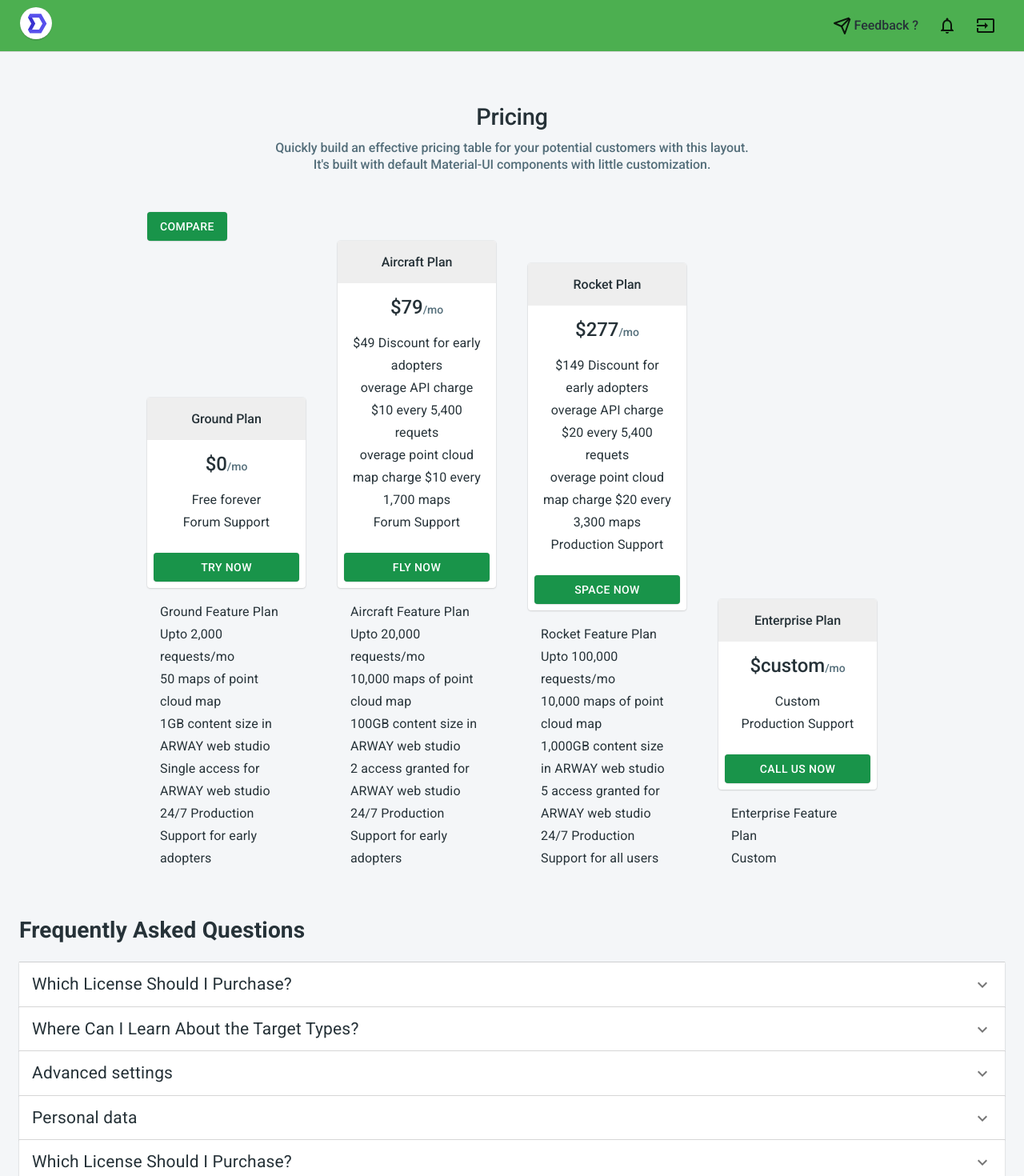
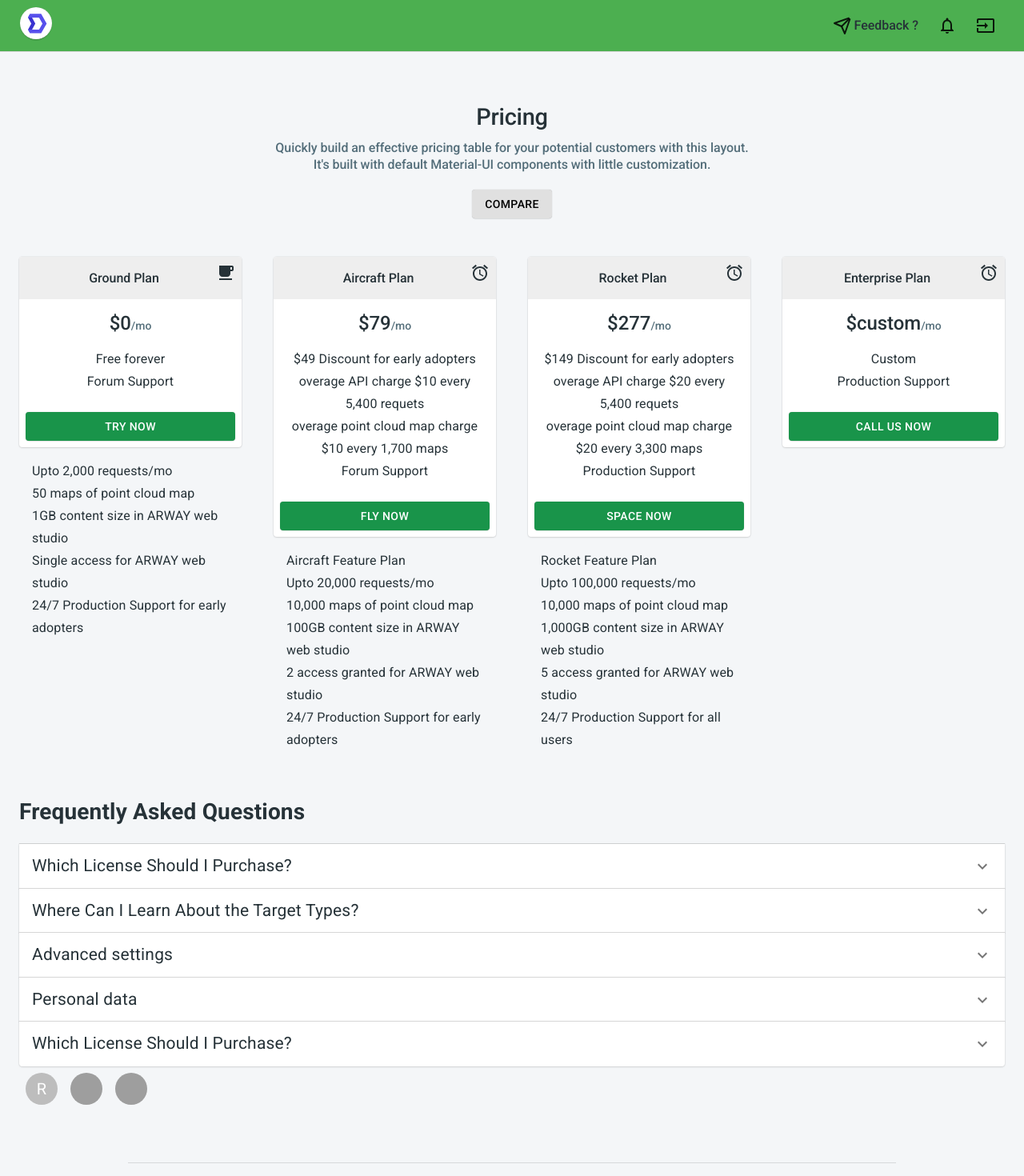
Before and after one commit to divya10mishra/div-arway-ui, a React (Create React App) app: page /app in a window 1280 px wide. Shown: the top 1470 px of the page at 80% size. Built offline with nearby package versions, Linux system fonts and the light colour scheme; grey boxes are pictures that could not be loaded.

Commit message:
Card Fix

```diff
--- /dev/null
+++ b/src/views/subscription/pricing/Testimonial.js
@@ -0,0 +1,24 @@
+import React from 'react';
+import { makeStyles } from '@material-ui/core/styles';
+import Avatar from '@material-ui/core/Avatar';
+
+const useStyles = makeStyles((theme) => ({
+  root: {
+    display: 'flex',
+    '& > *': {
+      margin: theme.spacing(1),
+    },
+  },
+}));
+
+export default function ImageAvatars() {
+  const classes = useStyles();
+
+  return (
+    <div className={classes.root}>
+      <Avatar alt="Remy Sharp" src="./" />
+      <Avatar alt="Travis Howard" src="./../../../../public/smile1.jpg" />
+      <Avatar alt="Cindy Baker" src="./../../../../public/smile2.jpg" />
+    </div>
+  );
+}
--- a/src/views/subscription/pricing/index.js
+++ b/src/views/subscription/pricing/index.js
@@ -17,7 +17,10 @@ import Container from '@material-ui/core/Container';
 import Box from '@material-ui/core/Box';
 import AnchorLink from 'react-anchor-link-smooth-scroll'
 import TopBar from './../../../layouts/DashboardLayout/TopBar';
+import FreeBreakfast from '@material-ui/icons/FreeBreakfast';
+import AccessAlarmIcon from '@material-ui/icons/AccessAlarm';
 import FAQ from './FAQ'
+import Testimonial from './Testimonial'
 
 function Copyright() {
   return (
@@ -81,16 +84,20 @@ const useStyles = makeStyles((theme) => ({
 const tiers = [
   {
     title: 'Ground Plan',
+    icon:<FreeBreakfast/>,
     price: '0',
     description: ['Free forever',
       'Forum Support'],
-    detail: ['Ground Feature Plan','Upto 2,000 requests/mo', '50 maps of point cloud map', '1GB content size in ARWAY web studio', 'Single access for ARWAY web studio', '24/7 Production Support for early adopters'],
+    detailHeader:'Ground Feature Plan',
+    detail: ['Upto 2,000 requests/mo', '50 maps of point cloud map', '1GB content size in ARWAY web studio', 'Single access for ARWAY web studio', '24/7 Production Support for early adopters'],
     buttonText: 'Try now',
     buttonVariant: 'contained',
   },
   {
     title: 'Aircraft Plan',
+    icon:<AccessAlarmIcon/>,
     price: '79',
+    detailHeader:'Aircraft Feature Plan',
     description: ['$49 Discount for early adopters',
     'overage API charge $10 every 5,400 requets',
     'overage point cloud map charge $10 every 1,700 maps',
@@ -102,6 +109,8 @@ const tiers = [
   },
   {
     title: 'Rocket Plan',
+    icon:<AccessAlarmIcon/>,
+    detailHeader:'Rocket Feature Plan',
     price: '277',
     description: ['$149 Discount for early adopters',
     'overage API charge $20 every 5,400 requets',
@@ -115,11 +124,13 @@ const tiers = [
   },
   {
     title: 'Enterprise Plan',
+    icon:<AccessAlarmIcon/>,
+    detailHeader:'',
     price: 'custom',
     description: ['Custom',
       'Production Support'
     ],
-    detail: ['Enterprise Feature Plan','Custom'],
+    detail: [''],
     buttonText: 'Call us now',
     buttonVariant: 'contained',
   },
@@ -180,33 +191,39 @@ export default function Pricing() {
           Quickly build an effective pricing table for your potential customers with this layout.
           It&apos;s built with default Material-UI components with little customization.
         </Typography>
+        <br/>
+        <center>
+        <Button variant="contained"
+          variant="contained"
+           style={{backgroundColor:'info'}}>
+            <AnchorLink className="nav-link" href='#compare'
+            style={{color:'black'}}
+            >Compare</AnchorLink>
+          </Button>
+        </center>
+
+
 
       </Container>
 
       {/* End hero unit */}
-      <Container maxWidth="md" component="main">
-          <Button variant="contained"
-          variant="contained"
-           style={{backgroundColor:'#19944a'}}>
-            <AnchorLink className="nav-link" href='#compare'
-            style={{color:'white'}}
-            >Compare</AnchorLink>
-          </Button>
+      <Container maxWidth="lg" component="main">
 
-        <Grid container spacing={5} alignItems="flex-end">
+        <Grid container spacing={5}>
           {tiers.map((tier) => (
             // Enterprise card is full width at sm breakpoint
             // <Grid item key={tier.title} xs={12} sm={tier.title === 'Enterprise' ? 12 : 6} md={4}>
-               <Grid item key={tier.title} xs={12} sm={6} md={3}>
+              <Grid item key={tier.title} xs={12} sm={6} md={3}>
               <Card>
                 <CardHeader
+                  action={tier.icon}
                   title={tier.title}
                   subheader={tier.subheader}
                   titleTypographyProps={{ align: 'center' }}
                   subheaderTypographyProps={{ align: 'center' }}
-                  action={tier.title === 'Pro' ? <StarIcon /> : null}
                   className={classes.cardHeader}
                 />
+
                 <CardContent>
                   <div className={classes.cardPricing}>
                     <Typography component="h2" variant="h3" color="textPrimary">
@@ -260,6 +277,7 @@ export default function Pricing() {
 
       <Container>
       <FAQ/>
+      <Testimonial/>
       </Container>
 
       {/* FAQ End */}
```
Also changed, not shown: public/smile1.jpg (added), public/smile2.jpg (added).
